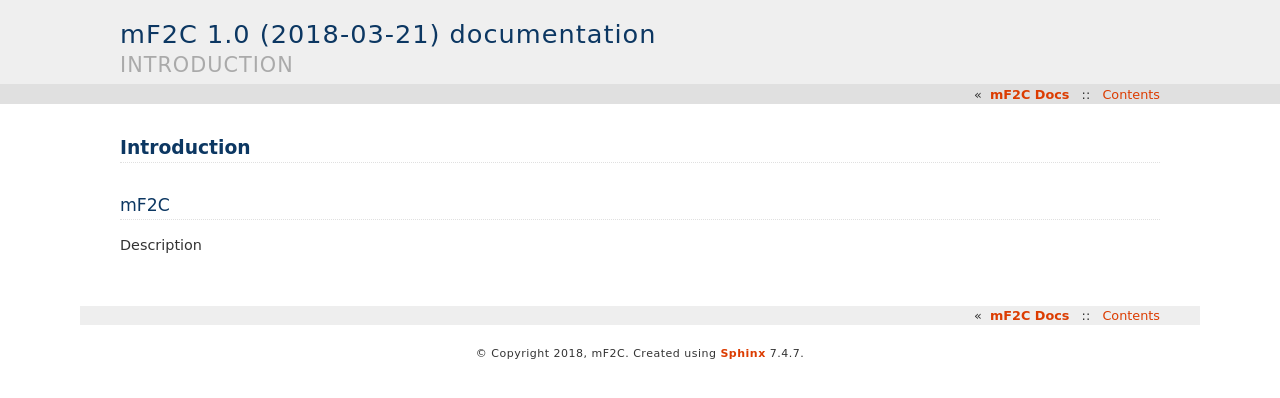
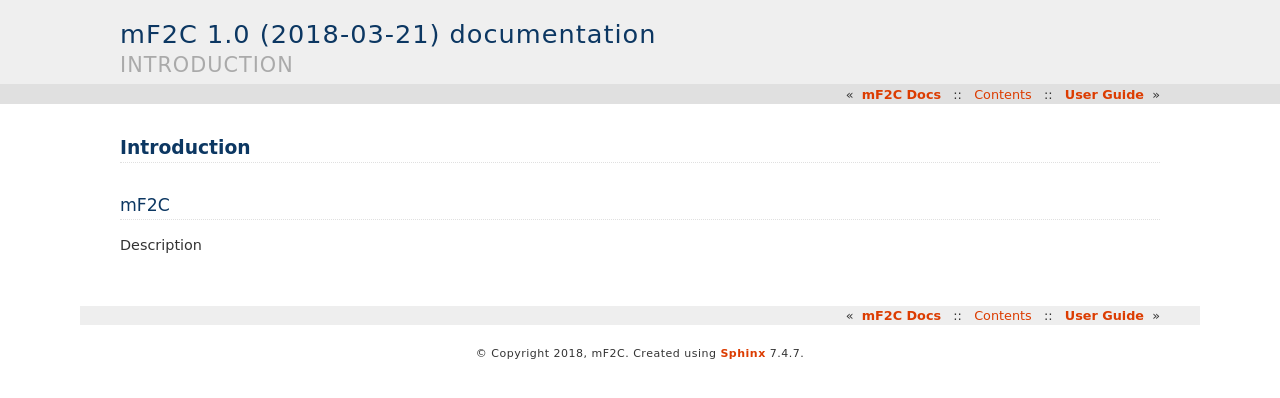
Before and after one commit to mF2C/Documentation, a Sphinx documentation site: the page built from documentation/introduction.rst, in a window 1280 px wide. Shown: the top 398 px of the page. Built offline with Sphinx 7.4.7, drawn with Linux system fonts in a browser that asks for light colours.

Commit message:
add section guides

```diff
--- a/documentation/index.rst
+++ b/documentation/index.rst
@@ -1,8 +1,12 @@
 mF2C Docs
 =========
+
+Welcome to the mF2C documentation!
 
 .. toctree::
    :maxdepth: 1
    :hidden:
 
    introduction.rst
+   user_guide/index.rst
+   developer_guide/index.rst
--- /dev/null
+++ b/documentation/user_guide/index.rst
@@ -0,0 +1,8 @@
+User Guide
+==========
+
+This is the user guide
+
+.. toctree::
+   :maxdepth: 1
+   :hidden:
```
Also changed, not shown: documentation/developer_guide/index.rst (added, +8 -0 lines).
